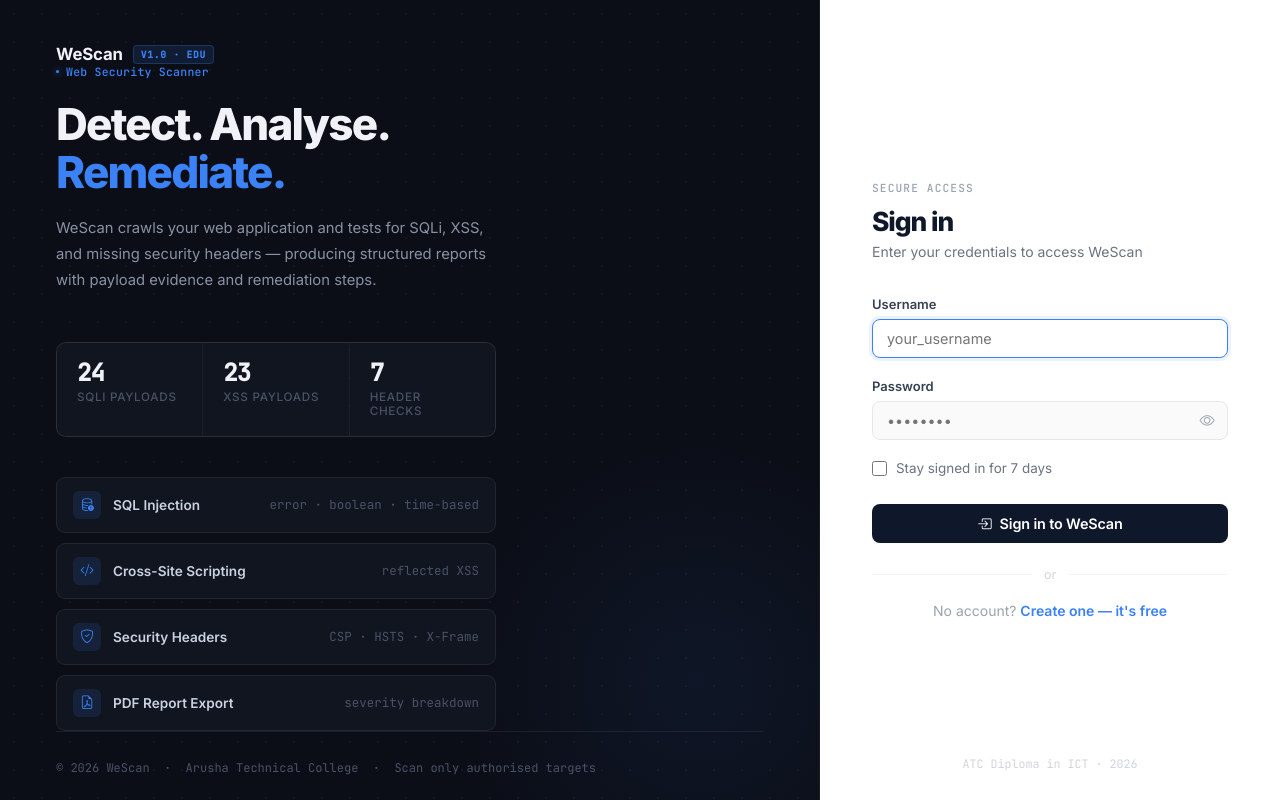
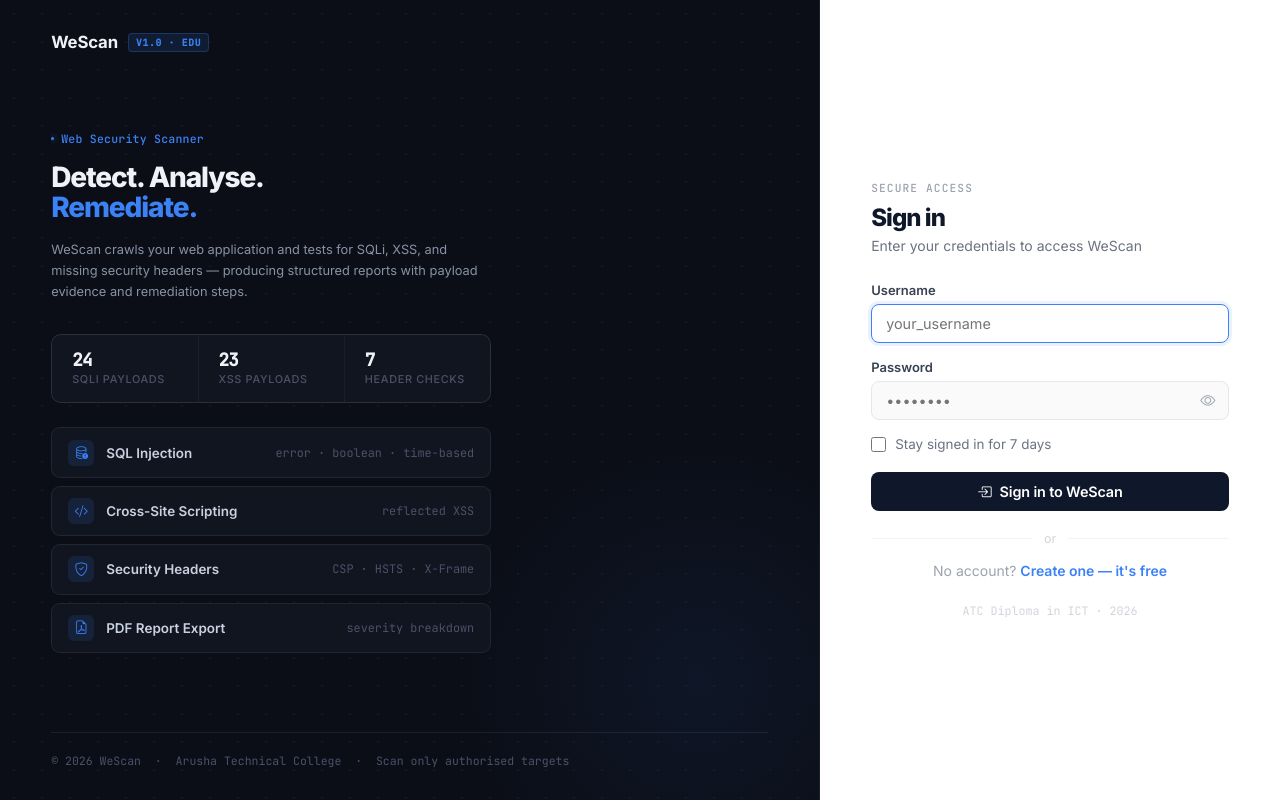
Before and after one commit to ericalfonce/webscanner-final-project, a Flask app: page /auth/login in a window 1280 px wide. Run offline with Flask 3, Linux system fonts and the light colour scheme; some libraries are stand-ins or nearby versions.

Commit message:
fix login page responsive - clamp sizing, no content cut on any screen

```diff
--- a/app/templates/auth/login.html
+++ b/app/templates/auth/login.html
@@ -46,11 +46,12 @@
       flex: 1;
       display: flex;
       flex-direction: column;
-      padding: 44px 56px;
+      padding: clamp(24px, 4vh, 44px) clamp(28px, 4vw, 56px);
       background: var(--dark);
       position: relative;
       overflow: hidden;
       border-right: 1px solid var(--border);
+      min-height: 0;
     }
 
     /* Dot grid */
@@ -114,12 +115,14 @@
     /* Hero */
     .hero {
       flex: 1;
+      min-height: 0;
       display: flex;
       flex-direction: column;
       justify-content: center;
       max-width: 440px;
       position: relative;
       z-index: 2;
+      overflow: hidden;
     }
 
     .hero-tag {
@@ -130,7 +133,7 @@
       font-size: 0.72rem;
       font-weight: 500;
       color: var(--blue);
-      margin-bottom: 22px;
+      margin-bottom: clamp(10px, 2vh, 22px);
       letter-spacing: 0.02em;
     }
 
@@ -144,12 +147,12 @@
     }
 
     .hero-title {
-      font-size: 2.75rem;
+      font-size: clamp(1.6rem, 3.5vh, 2.75rem);
       font-weight: 800;
       color: var(--text-white);
       line-height: 1.08;
       letter-spacing: -0.04em;
-      margin-bottom: 20px;
+      margin-bottom: clamp(10px, 2vh, 20px);
     }
 
     .hero-title em {
@@ -158,10 +161,10 @@
     }
 
     .hero-desc {
-      font-size: 0.925rem;
+      font-size: clamp(0.8rem, 1.4vh, 0.925rem);
       color: var(--text-mid);
-      line-height: 1.75;
-      margin-bottom: 48px;
+      line-height: 1.65;
+      margin-bottom: clamp(20px, 4vh, 48px);
     }
 
     /* Stats row */
@@ -173,29 +176,30 @@
       border: 1px solid var(--border);
       border-radius: 10px;
       overflow: hidden;
-      margin-bottom: 40px;
+      margin-bottom: clamp(16px, 3vh, 40px);
+      flex-shrink: 0;
     }
 
     .stat {
       background: var(--dark-2);
-      padding: 18px 20px;
+      padding: clamp(10px, 2vh, 18px) 20px;
       transition: background .2s;
     }
 
     .stat:hover { background: var(--dark-3); }
 
     .stat-num {
-      font-size: 1.5rem;
+      font-size: clamp(1.1rem, 2.2vh, 1.5rem);
       font-weight: 800;
       color: var(--text-white);
       letter-spacing: -0.04em;
       line-height: 1;
-      margin-bottom: 5px;
+      margin-bottom: 4px;
       font-family: 'JetBrains Mono', monospace;
     }
 
     .stat-lbl {
-      font-size: 0.73rem;
+      font-size: 0.68rem;
       color: var(--text-dim);
       font-weight: 500;
       text-transform: uppercase;
@@ -206,14 +210,15 @@
     .modules {
       display: flex;
       flex-direction: column;
-      gap: 10px;
+      gap: clamp(6px, 1vh, 10px);
+      flex-shrink: 0;
     }
 
     .module {
       display: flex;
       align-items: center;
       gap: 12px;
-      padding: 13px 16px;
+      padding: clamp(8px, 1.4vh, 13px) 16px;
       background: var(--dark-2);
       border: 1px solid var(--border);
       border-radius: 9px;
@@ -228,7 +233,7 @@
     .module-icon {
       font-size: 0.85rem;
       color: var(--blue);
-      width: 28px; height: 28px;
+      width: 26px; height: 26px;
       background: var(--blue-dim);
       border-radius: 6px;
       display: flex; align-items: center; justify-content: center;
@@ -236,13 +241,13 @@
     }
 
     .module-name {
-      font-size: 0.85rem;
+      font-size: 0.84rem;
       font-weight: 600;
       color: var(--text-light);
     }
 
     .module-desc {
-      font-size: 0.78rem;
+      font-size: 0.74rem;
       color: var(--text-dim);
       margin-left: auto;
       text-align: right;
@@ -254,25 +259,29 @@
     .left-foot {
       position: relative;
       z-index: 2;
-      padding-top: 28px;
+      padding-top: clamp(14px, 2.5vh, 28px);
       border-top: 1px solid var(--border);
-      font-size: 0.75rem;
+      font-size: 0.72rem;
       color: var(--text-dim);
       font-family: 'JetBrains Mono', monospace;
+      flex-shrink: 0;
     }
 
     /* ================================================================
        RIGHT PANEL
     ================================================================ */
     .right {
-      width: 460px;
+      width: clamp(340px, 38vw, 460px);
       flex-shrink: 0;
       background: #fff;
       display: flex;
       flex-direction: column;
       justify-content: center;
-      padding: 60px 52px;
+      padding: clamp(28px, 5vh, 60px) clamp(28px, 4vw, 52px);
+      overflow-y: auto;
+      scrollbar-width: none;
     }
+    .right::-webkit-scrollbar { display: none; }
 
     .form-eyebrow {
       font-family: 'JetBrains Mono', monospace;
@@ -281,31 +290,31 @@
       color: #9ca3af;
       letter-spacing: 0.1em;
       text-transform: uppercase;
-      margin-bottom: 10px;
+      margin-bottom: 8px;
     }
 
     .form-title {
-      font-size: 1.65rem;
+      font-size: clamp(1.3rem, 3vh, 1.65rem);
       font-weight: 800;
       color: #0f172a;
       letter-spacing: -0.04em;
-      margin-bottom: 6px;
+      margin-bottom: 5px;
     }
 
     .form-sub {
       font-size: 0.875rem;
       color: #6b7280;
-      margin-bottom: 36px;
+      margin-bottom: clamp(18px, 3.5vh, 36px);
     }
 
     /* Flash */
-    .flash { margin-bottom: 20px; }
+    .flash { margin-bottom: 16px; }
 
     .flash-item {
       display: flex;
       align-items: flex-start;
       gap: 10px;
-      padding: 11px 14px;
+      padding: 10px 14px;
       border-radius: 8px;
       font-size: 0.84rem;
       margin-bottom: 8px;
@@ -317,14 +326,14 @@
     .flash-item.info    { background: #eff6ff; color: #1d4ed8; border: 1px solid #bfdbfe; }
 
     /* Field */
-    .field { margin-bottom: 20px; }
+    .field { margin-bottom: clamp(12px, 2vh, 20px); }
 
     .field label {
       display: block;
       font-size: 0.8125rem;
       font-weight: 600;
       color: #374151;
-      margin-bottom: 7px;
+      margin-bottom: 6px;
     }
 
     .field input {
@@ -356,7 +365,6 @@
 
     /* Password wrapper */
     .pw-wrap { position: relative; }
-
     .pw-wrap input { padding-right: 42px; }
 
     .pw-toggle {
@@ -379,7 +387,7 @@
       display: flex;
       align-items: center;
       gap: 9px;
-      margin-bottom: 28px;
+      margin-bottom: clamp(14px, 2.5vh, 28px);
     }
 
     .remember input[type="checkbox"] {
@@ -413,7 +421,7 @@
       align-items: center;
       justify-content: center;
       gap: 8px;
-      margin-bottom: 24px;
+      margin-bottom: clamp(14px, 2.5vh, 24px);
     }
 
     .btn-submit:hover { background: #1e293b; }
@@ -426,7 +434,7 @@
       gap: 12px;
       font-size: 0.78rem;
       color: #d1d5db;
-      margin-bottom: 20px;
+      margin-bottom: clamp(12px, 2vh, 20px);
     }
     .sep::before, .sep::after { content: ''; flex: 1; height: 1px; background: #f3f4f6; }
 
@@ -442,14 +450,11 @@
       font-weight: 600;
       text-decoration: none;
     }
-
     .reg-link a:hover { text-decoration: underline; }
 
     /* Right footer */
     .right-foot {
-      position: absolute;
-      bottom: 28px;
-      left: 52px; right: 52px;
+      margin-top: clamp(16px, 3vh, 28px);
       font-size: 0.73rem;
       color: #d1d5db;
       text-align: center;
@@ -457,14 +462,22 @@
     }
 
     /* ================================================================
-       RESPONSIVE
+       RESPONSIVE — width
     ================================================================ */
     @media (max-width: 960px) {
       .left { display: none; }
-      .right { width: 100%; padding: 48px 36px; }
+      .right { width: 100%; }
     }
-    @media (max-width: 480px) {
-      .right { padding: 36px 24px; }
+
+    /* ================================================================
+       RESPONSIVE — short screens: compress left panel content
+    ================================================================ */
+    @media (max-height: 680px) {
+      .hero-desc { display: none; }
+    }
+
+    @media (max-height: 560px) {
+      .stats { display: none; }
     }
   </style>
 </head>
```
